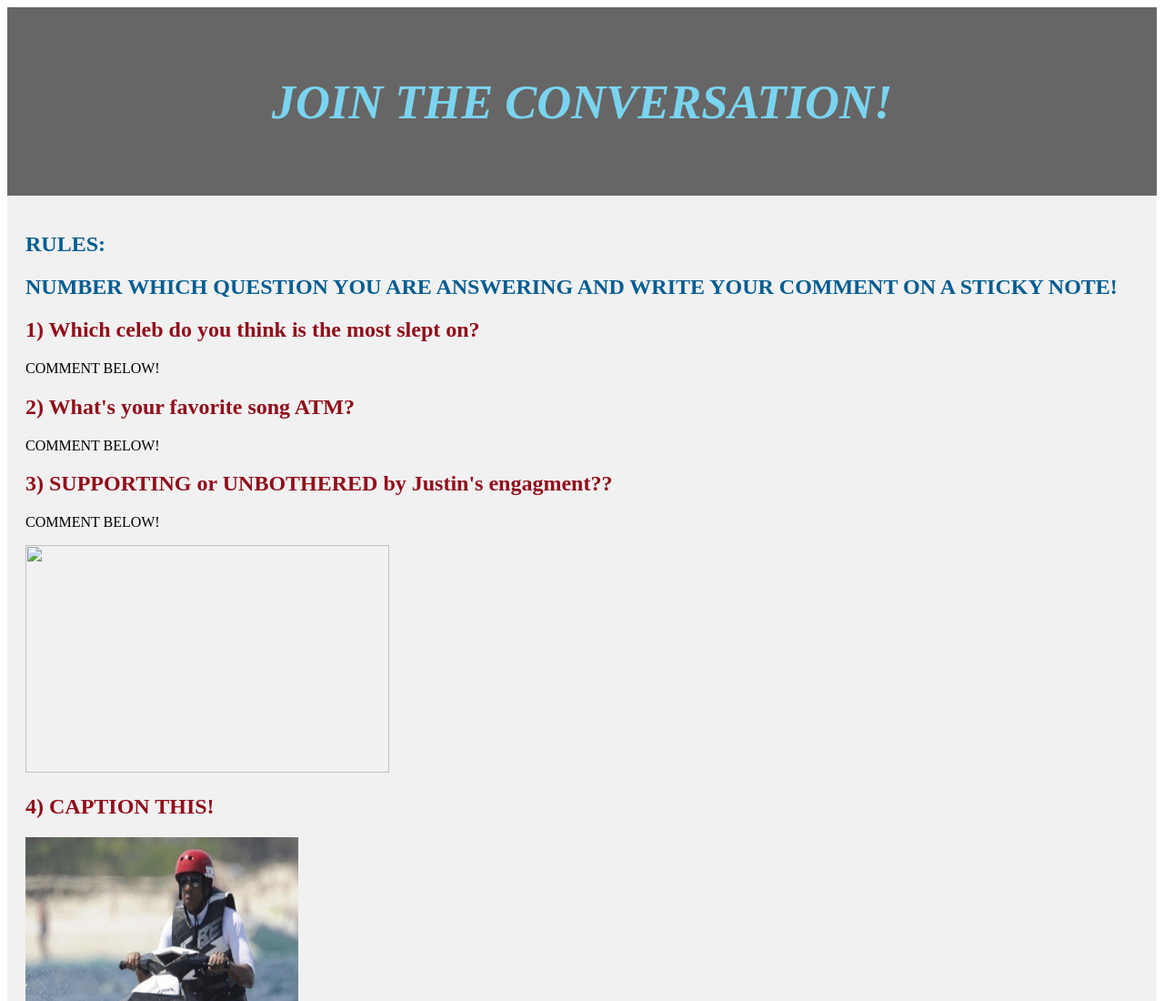
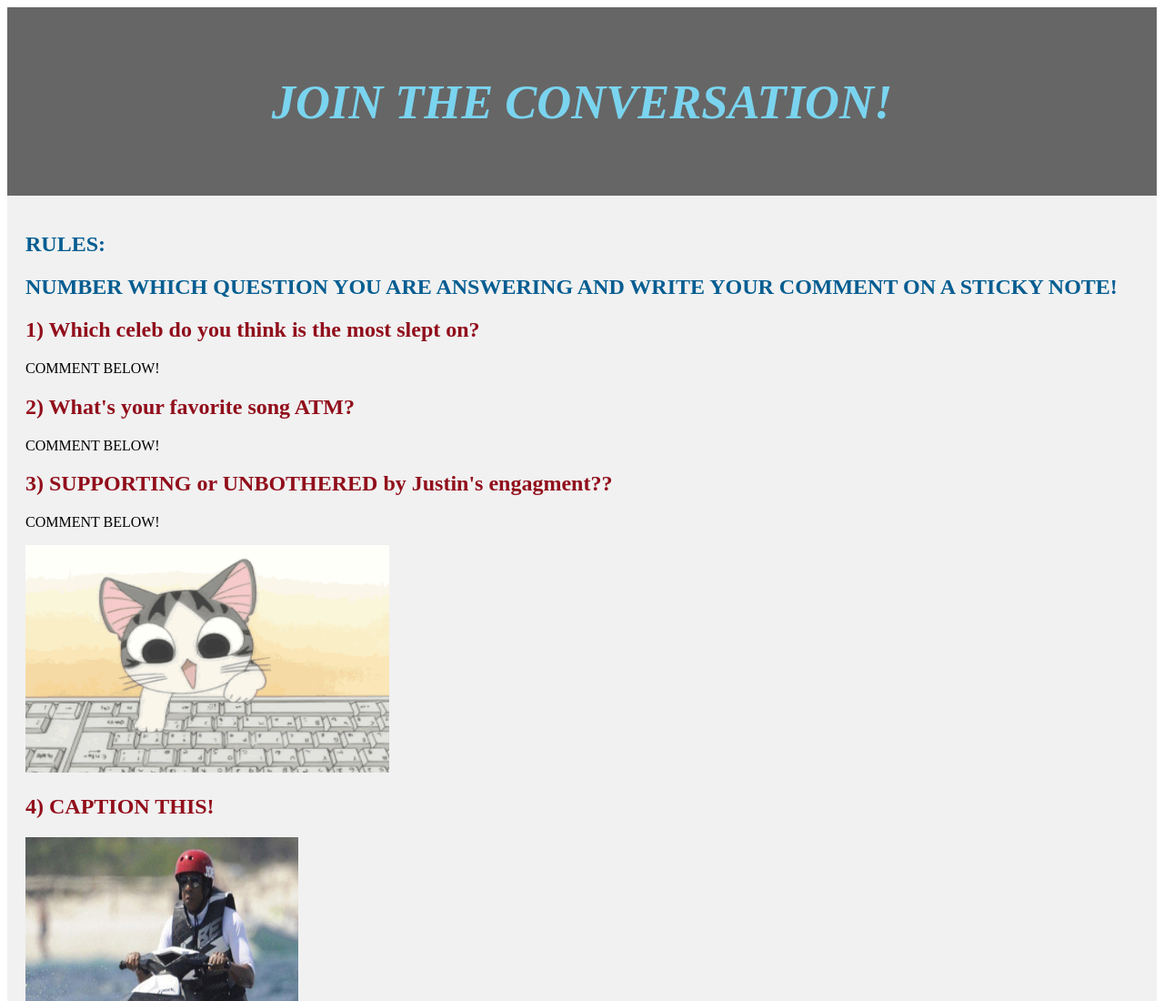
Before and after one commit to adelineleal/adelineleal.github.io, a plain HTML site: page convo.html in a window 1280 px wide. Shown: the top 1100 px of the page at 91% size. Drawn offline with Linux system fonts and the light colour scheme; a script that the page names is missing.

Commit message:
added picture

```diff
--- a/convo.html
+++ b/convo.html
@@ -82,7 +82,7 @@ section:after {
     <h2 style= "color: rgb(145, 14, 27)">3) SUPPORTING or UNBOTHERED by Justin's engagment??</h2>
     <p>COMMENT BELOW!</p>
     <p></p>
-    <p><img src="original.gif" style="width:400px;height:250px;"></p>
+    <p><img src="webdev/original.gif" style="width:400px;height:250px;"></p>
     <h2 style= "color: rgb(145, 14, 27)">4) CAPTION THIS!</h2>
     <p><img src="webdev/jayz.jpg" style="width:300px;height:270px;"></p>
     <p>COMMENT BELOW!</p>
```
Also changed, not shown: index.html (+1 -1 lines), myScript.js (added), 2 other files.
